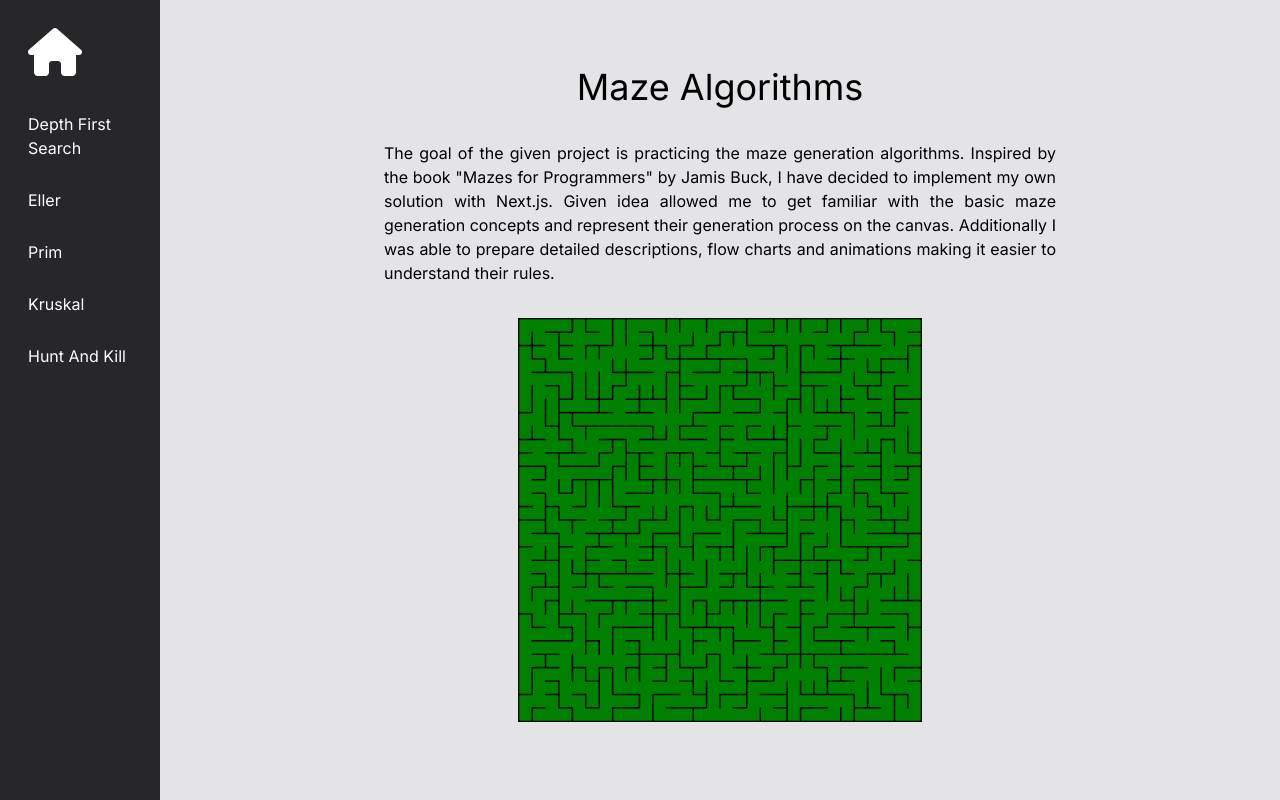
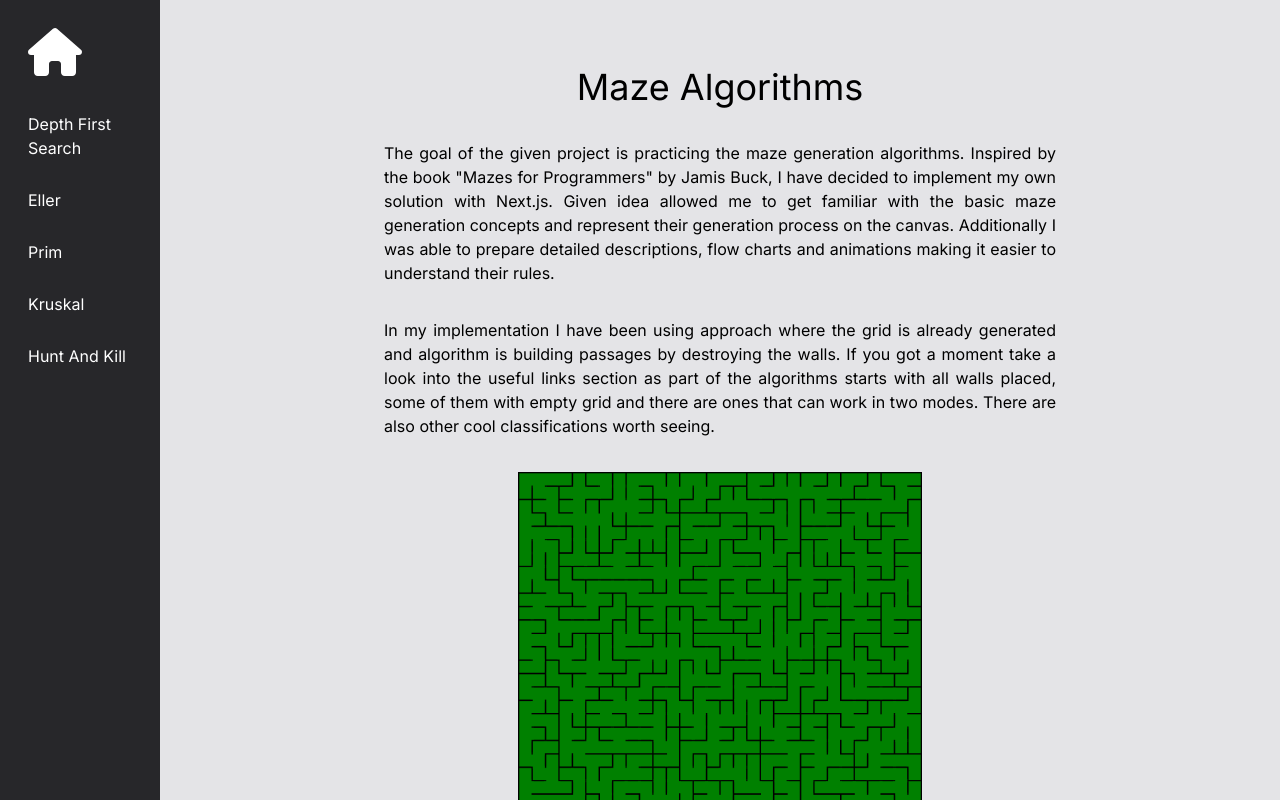
Before and after one commit to NoxSensei/Maze-Algorithms, a Next.js app: page / in a window 1280 px wide. Built offline with nearby package versions, Linux system fonts and the light colour scheme.

Commit message:
feat: update homepage description

```diff
--- a/src/app/page.tsx
+++ b/src/app/page.tsx
@@ -19,12 +19,58 @@ export default function HomePage() {
                     detailed descriptions, flow charts and animations making it easier to understand their rules.
                 </p>
 
-                <div className="pb-[5%] h-full">
+                <p className="pb-[5%] text-justify">
+                    In my implementation I have been using approach where the grid is already generated and algorithm
+                    is building passages by destroying the walls. If you got a moment take a look into the useful
+                    links section as part of the algorithms starts with all walls placed, some of them with empty grid
+                    and
+                    there are ones that can work in two modes. There are also other cool classifications worth seeing.
+                </p>
+
+                <div className="pb-[5%]">
                     <IllustrativeImageComponent image={kruskalComplexExampleImg} width="60%"
                                                 alt={'Maze Example'}/>
                 </div>
+
+                <div className="py-10 px-6 rounded-2xl">
+                    <h2 className="text-2xl font-semibold text-center text-black mb-6">
+                        Useful Links
+                    </h2>
+                    <ul className="list-disc list-inside space-y-4 text-justify marker:text-black">
+                        <li>
+                            <a
+                                href="https://www.jamisbuck.org/mazes/"
+                                className="text-blue-600 dark:text-blue-400 hover:underline font-medium"
+                                target="_blank"
+                                rel="noopener noreferrer"
+                            >
+                                Interactive mazes with examples by Jamis Bucks
+                            </a>
+                        </li>
+                        <li>
+                            <a
+                                href="https://www.astrolog.org/labyrnth/algrithm.htm"
+                                className="text-blue-600 dark:text-blue-400 hover:underline font-medium"
+                                target="_blank"
+                                rel="noopener noreferrer"
+                            >
+                                Maze Classification by Walter D. Pullen
+                            </a>
+                        </li>
+                        <li>
+                            <a
+                                href="https://www.astrolog.org/labyrnth/daedalus.htm"
+                                className="text-blue-600 dark:text-blue-400 hover:underline font-medium"
+                                target="_blank"
+                                rel="noopener noreferrer"
+                            >
+                                Software for generating mazes – Daedalus
+                            </a>
+                        </li>
+                    </ul>
+                </div>
+
             </div>
         </div>
-    </div>;
-
+    </div>
 }
```
